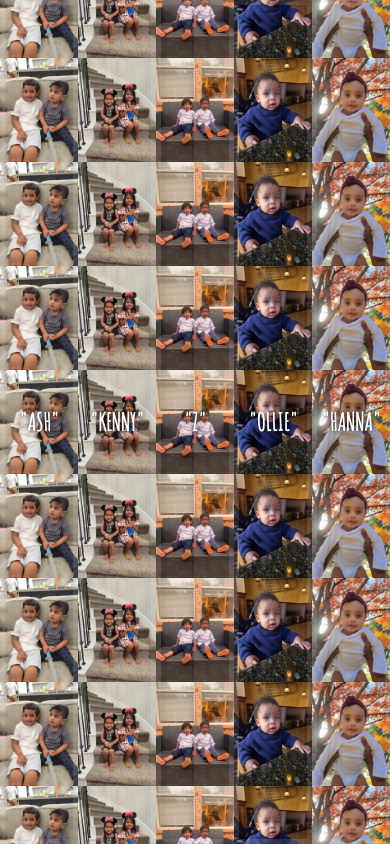
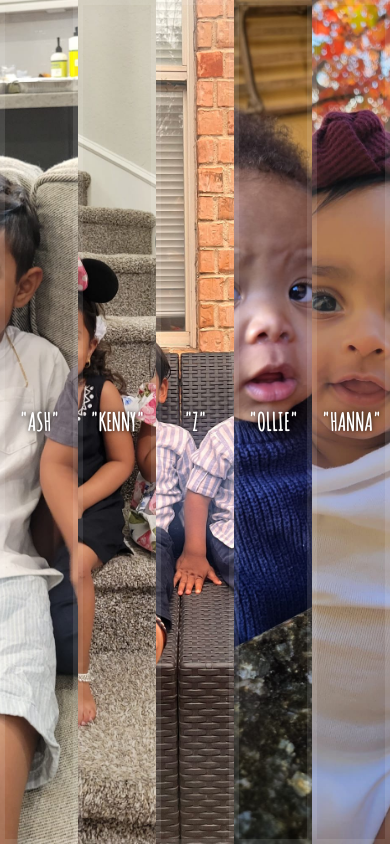
Before and after one commit to rmathew21/flexPanelGallery, a plain HTML site: page index.html in a window 390 px wide. Drawn offline with Linux system fonts and the light colour scheme.

Commit message:
added additional styles for 480px for .panel

```diff
--- a/styles.css
+++ b/styles.css
@@ -95,10 +95,8 @@ body {
     font-size: 40px;
 }
 
-@media screen and (max-width: 900px) and (orientation: landscape) {
-    /* .panels {
-        flex-direction: column;
-    } */
+/* @media screen and (max-width: 900px) and (orientation: landscape) {
+
 
     .panel {
         flex: 1;
@@ -118,7 +116,7 @@ body {
     .panel p:nth-child(2) {
         font-size: 2em;
     }
-}
+} */
 
 @media only screen and (max-width: 600px) {
     .panel p {
@@ -141,6 +139,14 @@ body {
 }
 
 @media only screen and (max-width: 480px) {
+
+    .panel {
+        flex: 1;
+        background-size: cover;
+        background-repeat: no-repeat;
+        background-position: center;
+    }
+
     .panel p {
         font-size: 1.2 em;
     }
```
